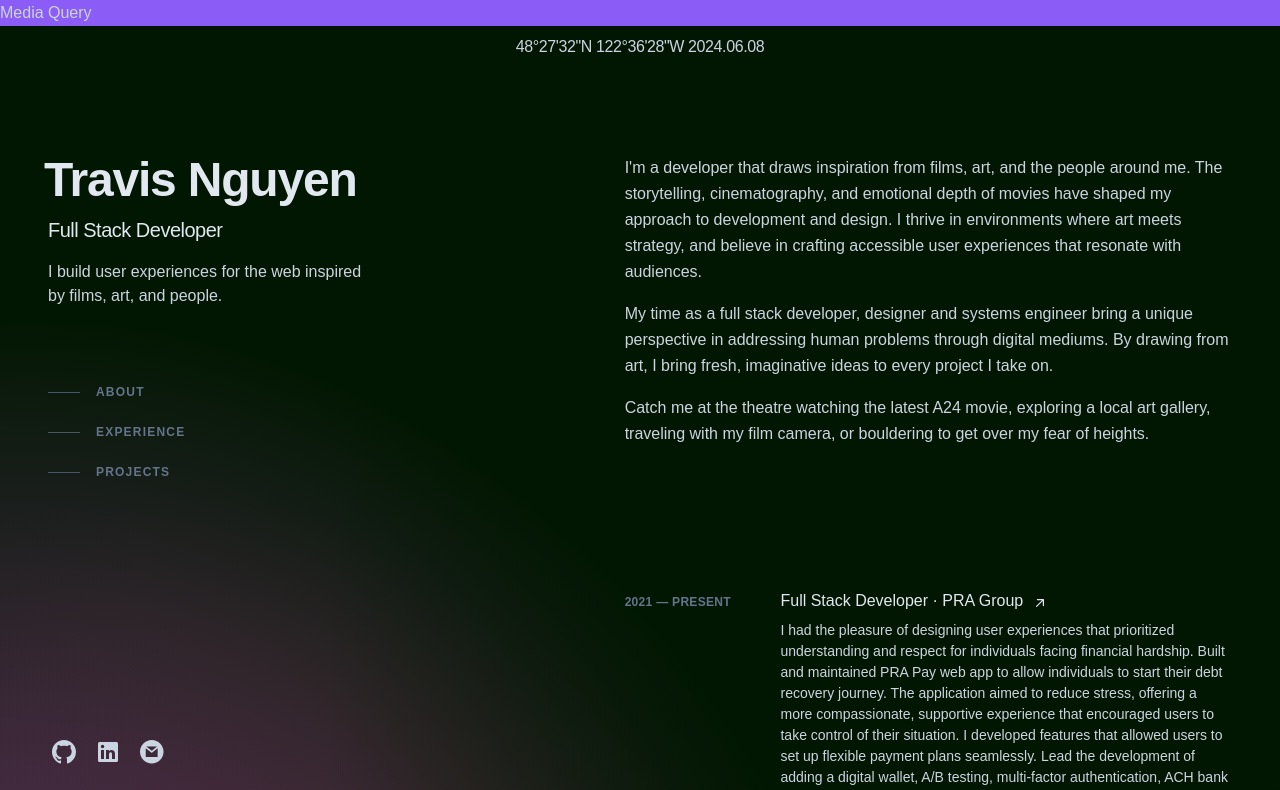
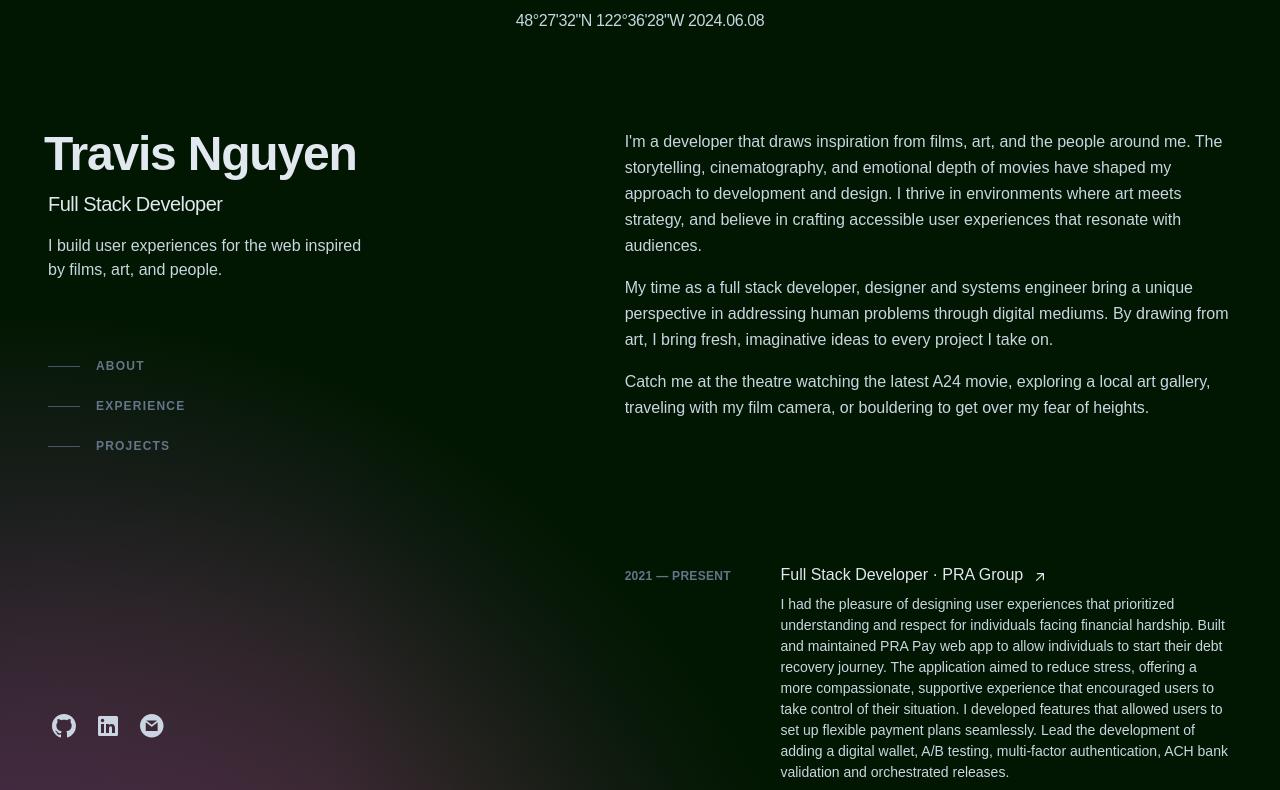
Before and after one commit to NguyenTrav/NguyenTrav-website, a SvelteKit app: page / in a window 1280 px wide. Shown: the top 790 px of the page. Built offline with nearby package versions, Linux system fonts and the light colour scheme; a web font is replaced by a local one.

Commit message:
revert xl to 1/4

```diff
--- a/src/routes/+layout.svelte
+++ b/src/routes/+layout.svelte
@@ -27,10 +27,10 @@
 	<div class="pointer-events-none fixed inset-0 z-30 transition duration-300 lg:absolute"></div>
 	<div>
 	   <section>
-		<div class="bg-red-500 sm:bg-orange-500 md:bg-green-500 lg:bg-blue-500 xl:bg-violet-500">Media Query</div>
+		<!-- <div class="bg-red-500 sm:bg-orange-500 md:bg-green-500 lg:bg-blue-500 xl:bg-violet-500">Media Query</div> -->
 		  <enhanced:img class="mx-auto md:hidden w-96" src="{cliffjumpsm}" alt="cliffjump" loading="lazy"/>
 		  <enhanced:img class="mx-auto hidden md:block lg:hidden w-1/2" src="{cliffjumpmd}" alt="cliffjump" loading="lazy"/>
-		  <enhanced:img class="mx-auto hidden lg:block lg:w-2/5 xl:w-1/3" src="{cliffjumplg}" alt="cliffjump" loading="lazy"/>
+		  <enhanced:img class="mx-auto hidden lg:block lg:w-2/5 xl:1/4" src="{cliffjumplg}" alt="cliffjump" loading="lazy"/>
 		  <p class="coordinates font-thin tracking-tight text-center pt-2">48°27'32"N 122°36'28"W 2024.06.08</p>
 	   </section>
 	   <div class="mx-auto min-h-screen max-w-screen-xl px-6 py-12 font-sans md:px-12 md:py-16 lg:py-0">
```
